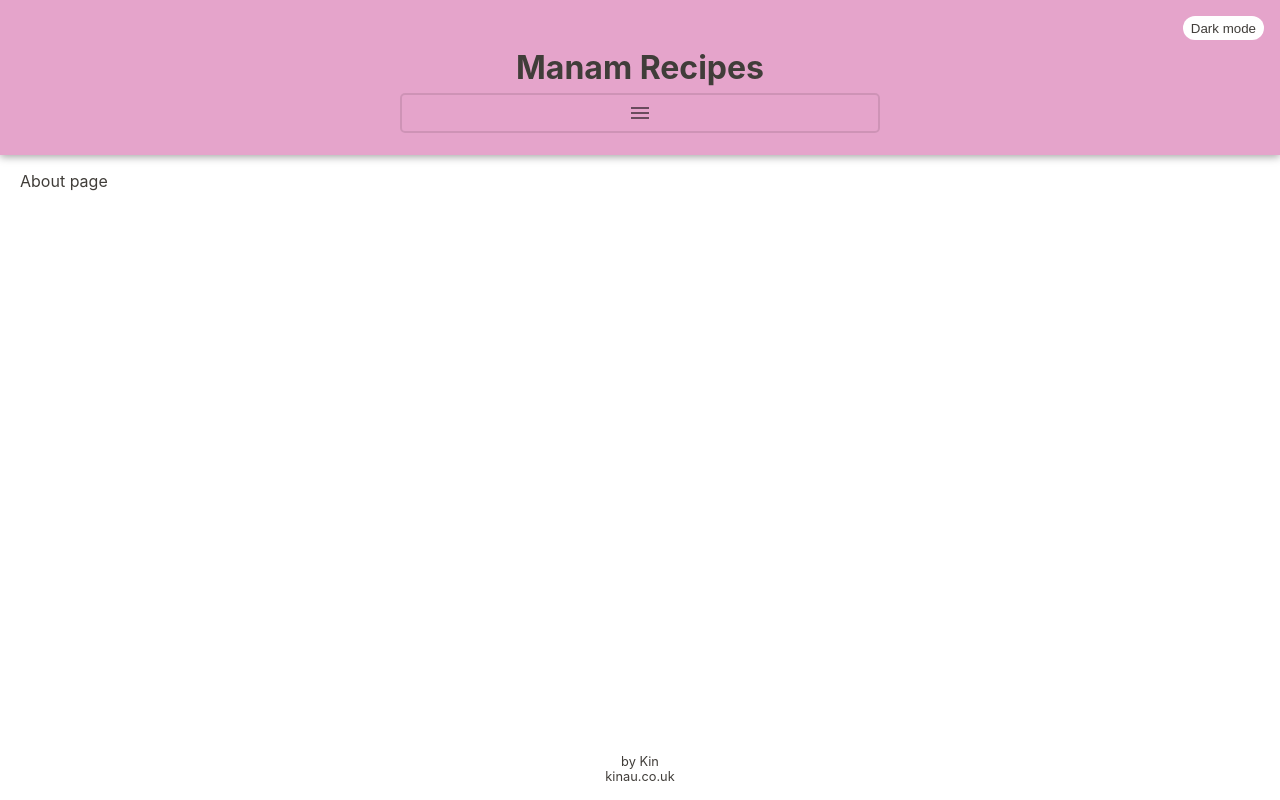
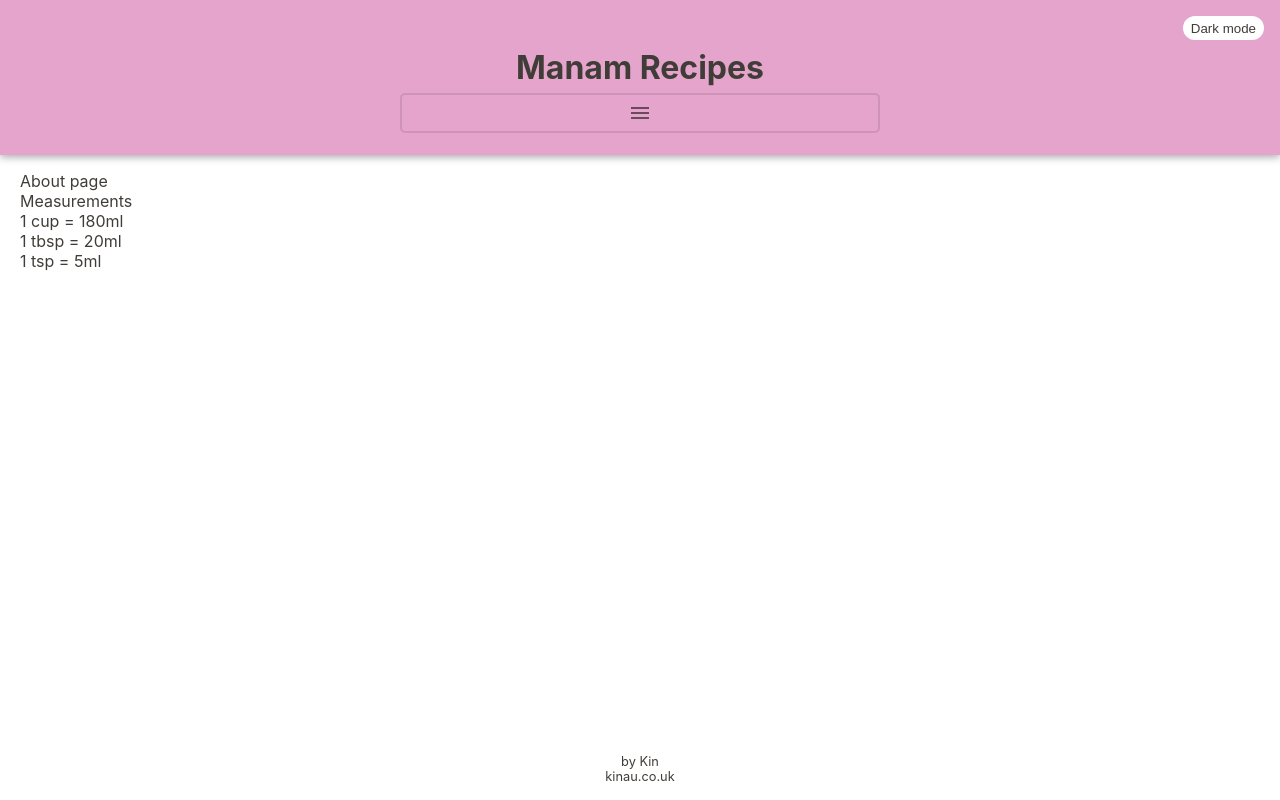
Before and after one commit to kin-au/manam-recipes, a React (Create React App) app: page /about in a window 1280 px wide. Built offline with nearby package versions, Linux system fonts and the light colour scheme.

Commit message:
add basic home and about page info

```diff
--- a/src/pages/About/About.tsx
+++ b/src/pages/About/About.tsx
@@ -4,6 +4,12 @@ const About = () => {
   return (
     <div>
       <p>About page</p>
+      <p>Measurements</p>
+      <ul>
+        <li>1 cup = 180ml</li>
+        <li>1 tbsp = 20ml</li>
+        <li>1 tsp = 5ml</li>
+      </ul>
     </div>
   );
 };
--- a/src/pages/Home/Home.tsx
+++ b/src/pages/Home/Home.tsx
@@ -3,7 +3,7 @@ import React from "react";
 const Home = () => {
   return (
     <div>
-      <p>Home page</p>
+      <p>Our recipes site is under construction. Feel free to send feedback.</p>
     </div>
   );
 };
```
